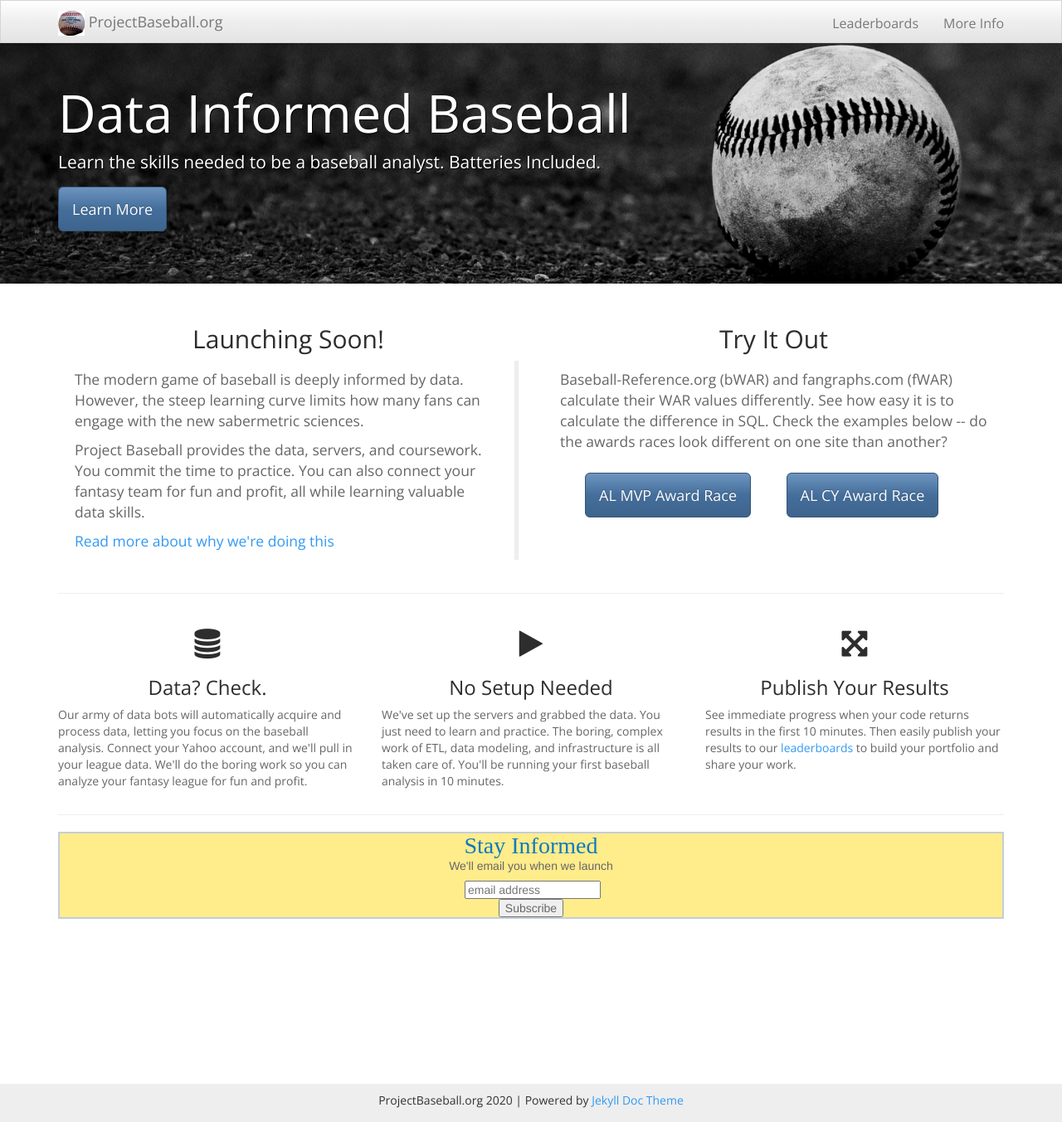
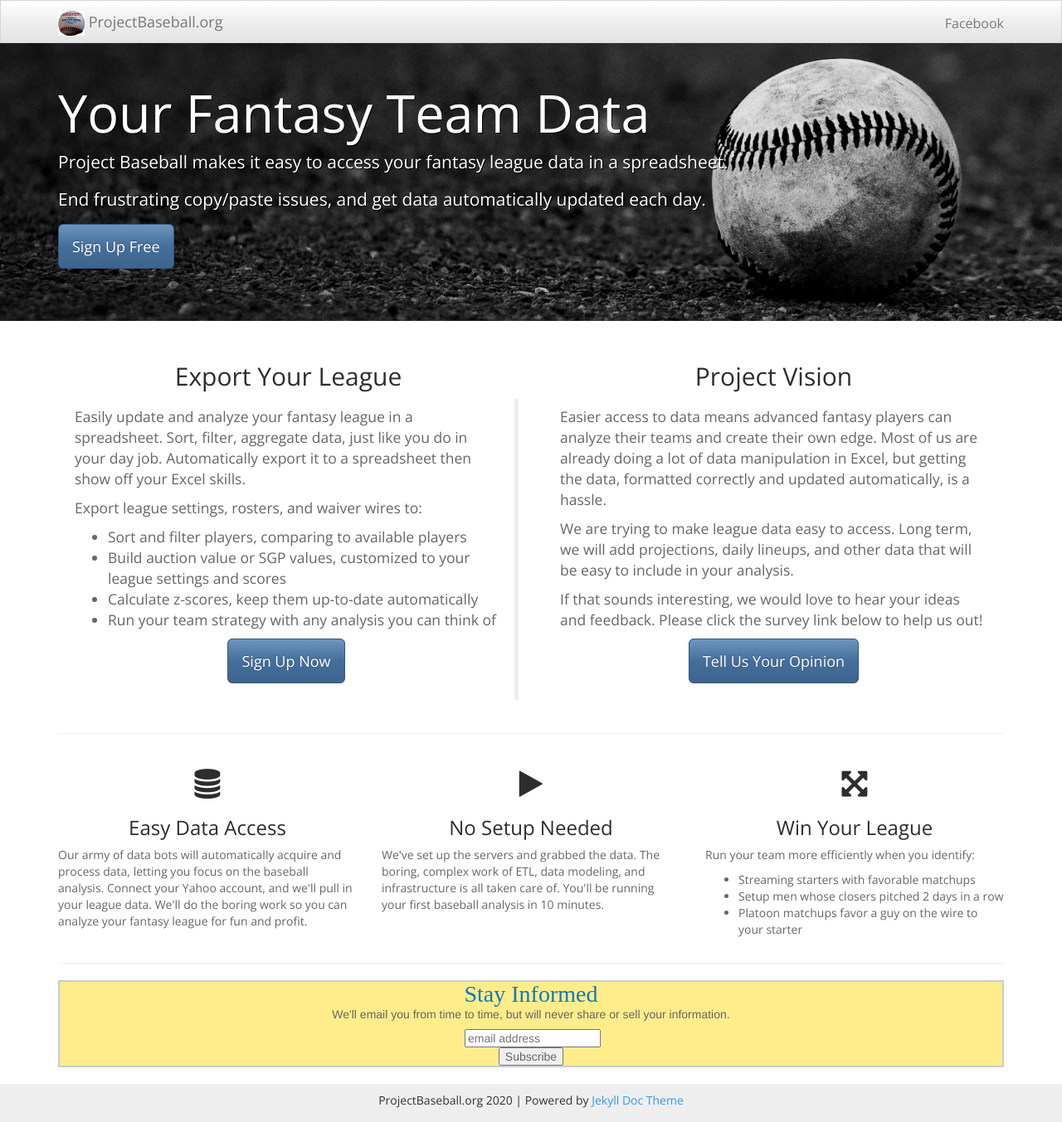
Before and after one commit to leleu/projectbaseball-org, a Jekyll site: the page built from index.html, in a window 1280 px wide and 1353 px high. Shown: the whole window at 83% size. Built offline with Jekyll 4.4.1, drawn with Linux system fonts in a browser that asks for light colours; nearby versions of some CDN libraries; comment, search, counter and statistics services are not loaded.

Commit message:
pivoting homepage copy to 'export to excel' mvp idea

```diff
--- a/_includes/mc_signup.html
+++ b/_includes/mc_signup.html
@@ -20,7 +20,7 @@
           <form action="https://projectbaseball.us19.list-manage.com/subscribe/post?u=a319185cac5e0c30aa2cf0148&amp;id=31df3b1ebd" method="post" id="mc-embedded-subscribe-form" name="mc-embedded-subscribe-form" class="validate" target="_blank" novalidate>
               <div id="mc_embed_signup_scroll">
                 <h3 id="signup">Stay Informed</h3>
-                <p>We'll email you when we launch</p>
+                <p>We'll email you from time to time, but will never share or sell your information.</p>
             <label for="mce-EMAIL"></label>
             <input type="email" value="" name="EMAIL" class="email" id="mce-EMAIL" placeholder="email address" required>
               <!-- real people should not fill this in and expect good things - do not remove this or risk form bot signups-->
--- a/_includes/topnav.html
+++ b/_includes/topnav.html
@@ -14,8 +14,7 @@
         <div id="navbar" class="collapse navbar-collapse">
             <div class="navbar-right">
                 <ul class="nav navbar-nav">
-                    <li ><a href="https://hub.projectbaseball.org/leaderboards/top">Leaderboards</a></li>
-                    <li {% if page.sectionid=='docs' %} class="active" {% endif %}><a href="{{ "/docs/introduction/" | prepend: site.baseurl }}">More Info</a></li>
+                    <li {% if page.sectionid=='docs' %} class="active" {% endif %}><a href="{{ "https://www.facebook.com/projectbaseball" }}">Facebook</a></li>
                 </ul>
             </div>
         </div>
--- a/index.html
+++ b/index.html
@@ -4,9 +4,12 @@ layout: default
 
 <div class="header-container jumbotron">
     <div class="container">
-        <h1>Data Informed Baseball</h1>
-        <p>Learn the skills needed to be a baseball analyst.  Batteries Included.</p>
-        <p><a class="btn btn-primary btn-lg" href="{{ "/docs/introduction/" | prepend: site.baseurl }}" role="button">Learn More</a></p>
+        <h1>Your Fantasy Team Data</h1>
+        <p>Project Baseball makes it easy to access your fantasy league data
+        in a spreadsheet.
+        <p>End frustrating copy/paste issues,
+        and get data automatically updated each day.</p>
+        <p><a class="btn btn-primary btn-lg" href="{{ "/docs/introduction/" | prepend: site.baseurl }}" role="button">Sign Up Free</a></p>
     </div>
 </div>
 
@@ -15,23 +18,32 @@ layout: default
 
     <div class="row">
         <div class="col-md-6">
-            <h2 class="header-light regular-pad text-center">Launching Soon!</h2>
+            <h2 class="header-light regular-pad text-center">Export Your League</h2>
             <blockquote style="border-right: 5px solid #eeeeee; border-left: 0px">
-              <p>The modern game of baseball is deeply informed by data.
-              However, the steep learning curve limits how many fans can engage with the
-                new sabermetric sciences.</p>
-              <p>Project Baseball provides the data, servers, and coursework.  You commit the time to practice.
-                You can also connect your fantasy team for fun and profit,
-                all while learning valuable data skills.</p>
-              <p><a href="/docs/motivations">Read more about why we're doing this</a></p>
+              <p>Easily update and analyze your fantasy league in a spreadsheet.
+                Sort, filter, aggregate data, just like you do in your day job.
+                Automatically export it to a spreadsheet then show off your Excel skills.</p>
+              <p>Export league settings, rosters, and waiver wires to:
+                <ul>
+                    <li>Sort and filter players, comparing to available players</li>
+                    <li>Build auction value or SGP values, customized to your league settings and scores</li>
+                    <li>Calculate z-scores, keep them up-to-date automatically</li>
+                    <li>Run your team strategy with any analysis you can think of</li>
+                </ul>
+
+                <p style='text-align:center'><a class="btn btn-primary btn-lg" href="https://forms.gle/HcR3d33JEx7u4sKB6" role="button">Sign Up Now</a></p>
+
+              </p>
             </blockquote>
         </div>
         <div class="col-md-6 text-center">
-            <h2 class="header-light regular-pad text-center">Try It Out</h2>
+            <h2 class="header-light regular-pad text-center">Project Vision</h2>
             <blockquote style="border-left: 0px;">
-                <p style="text-align: left">Baseball-Reference.org (bWAR) and fangraphs.com (fWAR) calculate their WAR values differently.
-                See how easy it is to calculate the difference in SQL.  Check the examples below -- do the awards races look different on one site than another?
-              {% include tryitout.html %}
+                <p style="text-align: left">Easier access to data means advanced fantasy players can analyze their teams and create their own edge.  Most of us are already doing a lot of data manipulation in Excel, but getting the data, formatted correctly and updated automatically, is a hassle.
+                <p style="text-align: left">We are trying to make league data easy to access.  Long term, we will add projections, daily lineups, and other data that will be easy to include in your analysis.
+                <p style="text-align: left">If that sounds interesting, we would love to hear your ideas and feedback.  Please click the survey link below to help us out!
+
+                <p><a class="btn btn-primary btn-lg" href="https://forms.gle/u5W4kxdCtd9qct4x5" role="button">Tell Us Your Opinion</a></p>
             </blockquote>
         </div>
     </div>
@@ -41,7 +53,7 @@ layout: default
     <div class="row">
         <div class="col-sm-4">
             <h1 class="text-center"><i class="fa fa-database" aria-hidden="true"></i></h1>
-            <h3 class="text-center">Data? Check.</h3>
+            <h3 class="text-center">Easy Data Access</h3>
             <p>
               Our army of data bots will automatically acquire and process data, letting you focus on the baseball analysis.  Connect your Yahoo account, and we'll pull in your league data.
               We'll do the boring work so you can analyze your fantasy league for fun and profit.
@@ -50,15 +62,20 @@ layout: default
         <div class="col-sm-4">
             <h1 class="text-center"><i class="fa fa-play" aria-hidden="true"></i></h1>
             <h3 class="text-center">No Setup Needed</h3>
-            <p>We've set up the servers and grabbed the data.  You just need to learn and practice.
+            <p>We've set up the servers and grabbed the data.
               The boring, complex work of ETL, data modeling, and infrastructure is all taken care of.
               You'll be running your first baseball analysis in 10 minutes.</p>
         </div>
         <div class="col-sm-4">
             <h1 class="text-center"><i class="fa fa-arrows-alt" aria-hidden="true"></i></h1>
-            <h3 class="text-center">Publish Your Results</h3>
-            <p>See immediate progress when your code returns results in the first 10 minutes.
-                Then easily publish your results to our <a href="https://hub.projectbaseball.org/leaderboards/top">leaderboards</a> to build your portfolio and share your work.</p>
+            <h3 class="text-center">Win Your League</h3>
+            <p>Run your team more efficiently when you identify:
+                <ul>
+                    <li>Streaming starters with favorable matchups</li>
+                    <li>Setup men whose closers pitched 2 days in a row</li>
+                    <li>Platoon matchups favor a guy on the wire to your starter</li>
+                </ul>
+            </p>
         </div>
     </div>
 
```
